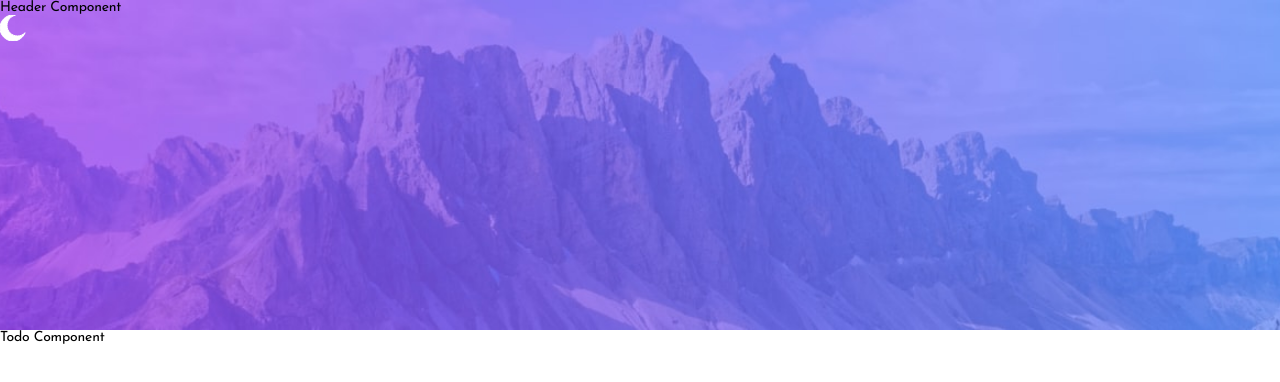
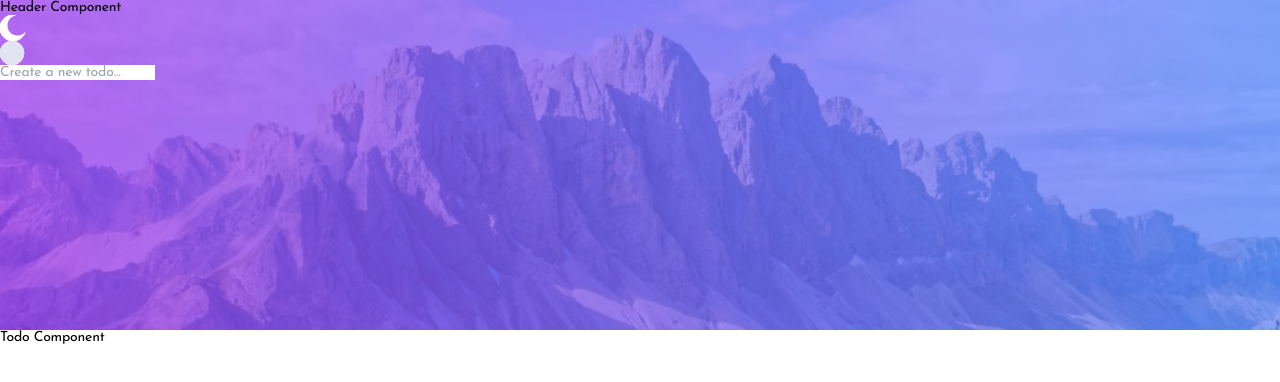
Before and after one commit to ronnypdev/Complex-Todo-App, a React (Vite) app: page / in a window 1280 px wide. Shown: the top 382 px of the page. Built offline with nearby package versions, Linux system fonts and the light colour scheme.

Commit message:
Implemented Header semantic code

```diff
--- a/src/assets/components/Header.tsx
+++ b/src/assets/components/Header.tsx
@@ -1,4 +1,5 @@
 import MoonIcon from "./icons/MoonIcon"
+import OvalIcon from "./icons/OvalIcon"
 
 export default function Header() {
   return (
@@ -6,6 +7,7 @@ export default function Header() {
       <header className="bg-hero-desktop-light h-[330px] bg-cover bg-center bg-no-repeat">
         <div className="max-container h-full">
           <div>
+            <div className="list-header">
               <h1>Header Component</h1>
               <MoonIcon
                 fillColor="#FFFFFF"
@@ -13,6 +15,15 @@ export default function Header() {
                 hoverState="hover:fill-white cursor-pointer"
               />
             </div>
+            <label htmlFor="listItem">
+              <OvalIcon
+                fillColor="#E3E4F1"
+                stroke="#E3E4F1"
+                hoverState="hover:fill-lightGrey cursor-pointer"
+              />
+              <input type="text" name="listItem" id="listItem" placeholder="Create a new todo…"/>
+            </label>
+          </div>
         </div>
       </header>
     </>
--- /dev/null
+++ b/src/assets/components/icons/OvalIcon.tsx
@@ -0,0 +1,19 @@
+type iconProps = {
+  fillColor: string;
+  stroke?: string;
+  hoverState: string;
+}
+
+export default function OvalIcon({
+  fillColor,
+  stroke,
+  hoverState,
+}: iconProps) {
+  return (
+    <>
+      <svg width="25" height="24" viewBox="0 0 25 24" fill={fillColor} xmlns="http://www.w3.org/2000/svg" className={hoverState}>
+        <circle id="Oval Copy" cx="12" cy="12" r="12" fill={fillColor} stroke={stroke} />
+      </svg>
+    </>
+  )
+}
```
Also changed, not shown: src/assets/images/oval_icon.svg (added). Lines whose indentation alone changed are shown as unchanged.
